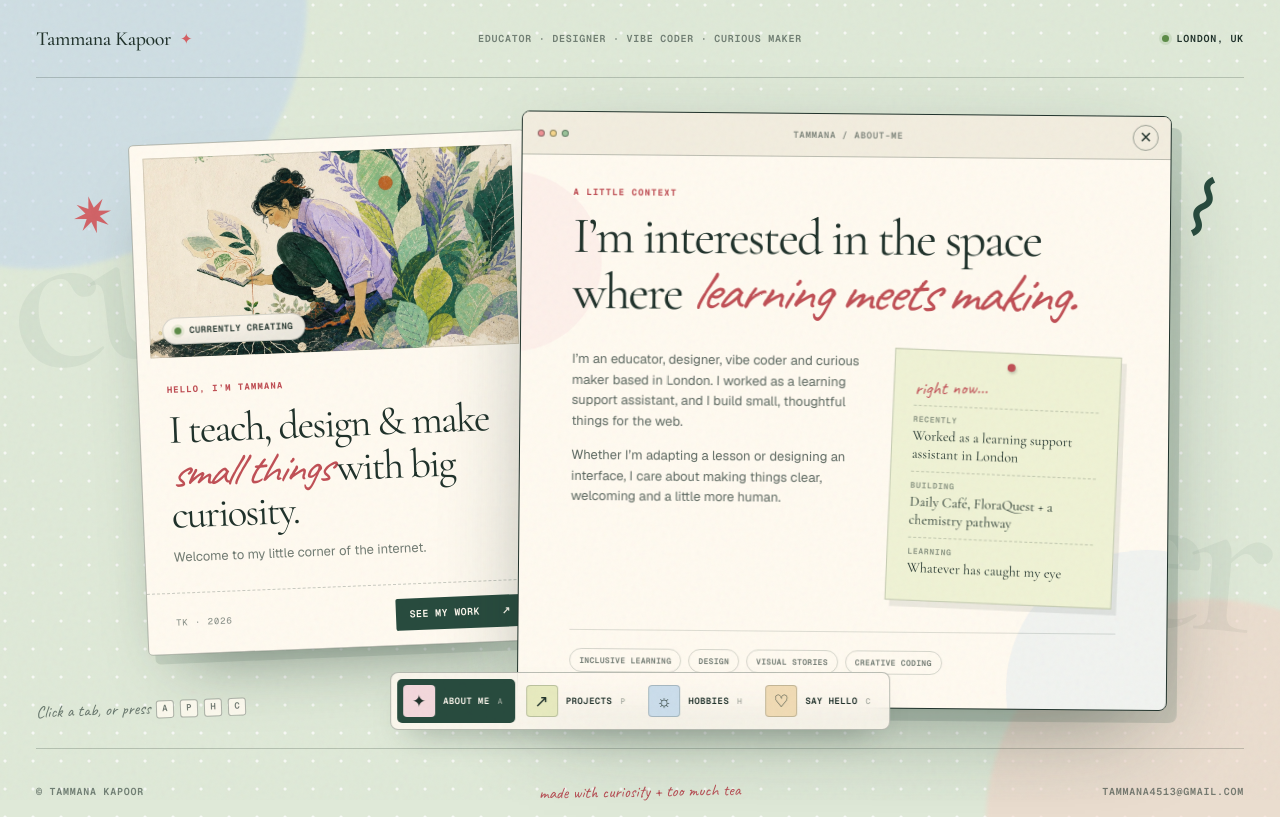
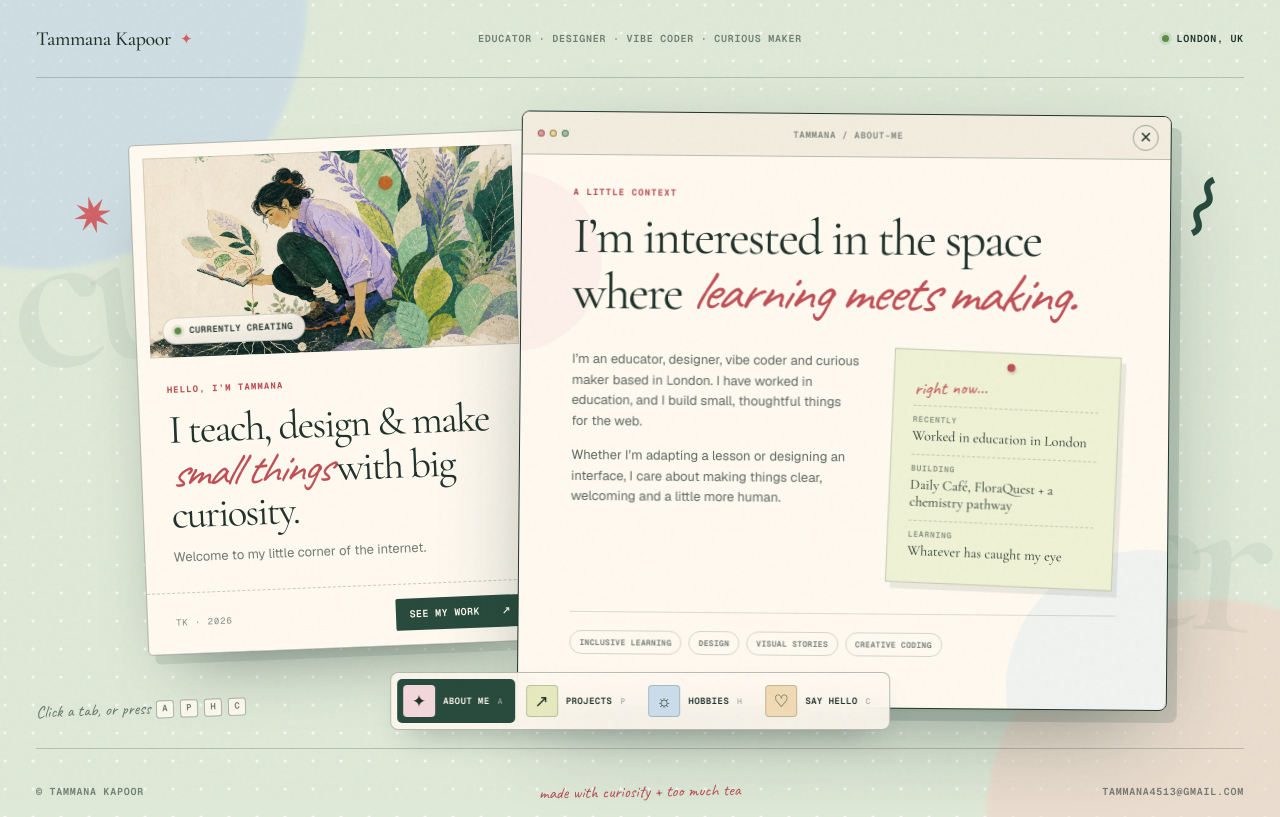
Before and after one commit to tammanakapoor/website-portfolio, a Next.js app: page / in a window 1280 px wide. Built offline with nearby package versions, Linux system fonts and the light colour scheme.

Commit message:
Home: say I have worked in education instead of naming the learning support role
Co-Authored-By: Claude Fable 5.1 <noreply@anthropic.com>

```diff
--- a/app/card-home.tsx
+++ b/app/card-home.tsx
@@ -21,7 +21,7 @@ function AboutPanel() {
       <div className="about-grid">
         <div className="about-copy">
           <p>
-            I’m an educator, designer, vibe coder and curious maker based in London. I worked as a learning support assistant,
+            I’m an educator, designer, vibe coder and curious maker based in London. I have worked in education,
             and I build small, thoughtful things for the web.
           </p>
           <p>
@@ -33,7 +33,7 @@ function AboutPanel() {
           <span className="pin" aria-hidden="true" />
           <p className="scribble">right now...</p>
           <dl>
-            <div><dt>Recently</dt><dd>Worked as a learning support assistant in London</dd></div>
+            <div><dt>Recently</dt><dd>Worked in education in London</dd></div>
             <div><dt>Building</dt><dd>Daily Café, FloraQuest + a chemistry pathway</dd></div>
             <div><dt>Learning</dt><dd>Whatever has caught my eye</dd></div>
           </dl>
--- a/static/index.html
+++ b/static/index.html
@@ -44,12 +44,12 @@
             <h2>I’m interested in the space where <em>learning meets making.</em></h2></div>
           <div class="about-grid">
             <div class="about-copy">
-              <p>I’m an educator, designer, vibe coder and curious maker based in London. I worked as a learning support assistant, and I build small, thoughtful things for the web.</p>
+              <p>I’m an educator, designer, vibe coder and curious maker based in London. I have worked in education, and I build small, thoughtful things for the web.</p>
               <p>Whether I’m adapting a lesson or designing an interface, I care about making things clear, welcoming and a little more human.</p></div>
             <aside class="field-note"><span class="pin" aria-hidden="true"></span>
               <p class="scribble">right now...</p>
               <dl>
-                <div><dt>Recently</dt><dd>Worked as a learning support assistant in London</dd></div>
+                <div><dt>Recently</dt><dd>Worked in education in London</dd></div>
                 <div><dt>Building</dt><dd>Daily Café, FloraQuest + a chemistry pathway</dd></div>
                 <div><dt>Learning</dt><dd>Whatever has caught my eye</dd></div></dl></aside></div>
           <div class="tiny-tags" aria-label="Skills and interests"><span>Inclusive learning</span><span>Design</span><span>Visual stories</span><span>Creative coding</span></div></div></div></aside>
@@ -63,12 +63,12 @@
         <h2>I’m interested in the space where <em>learning meets making.</em></h2></div>
       <div class="about-grid">
         <div class="about-copy">
-          <p>I’m an educator, designer, vibe coder and curious maker based in London. I worked as a learning support assistant, and I build small, thoughtful things for the web.</p>
+          <p>I’m an educator, designer, vibe coder and curious maker based in London. I have worked in education, and I build small, thoughtful things for the web.</p>
           <p>Whether I’m adapting a lesson or designing an interface, I care about making things clear, welcoming and a little more human.</p></div>
         <aside class="field-note"><span class="pin" aria-hidden="true"></span>
           <p class="scribble">right now...</p>
           <dl>
-            <div><dt>Recently</dt><dd>Worked as a learning support assistant in London</dd></div>
+            <div><dt>Recently</dt><dd>Worked in education in London</dd></div>
             <div><dt>Building</dt><dd>Daily Café, FloraQuest + a chemistry pathway</dd></div>
             <div><dt>Learning</dt><dd>Whatever has caught my eye</dd></div></dl></aside></div>
       <div class="tiny-tags" aria-label="Skills and interests"><span>Inclusive learning</span><span>Design</span><span>Visual stories</span><span>Creative coding</span></div></div></template>
```
